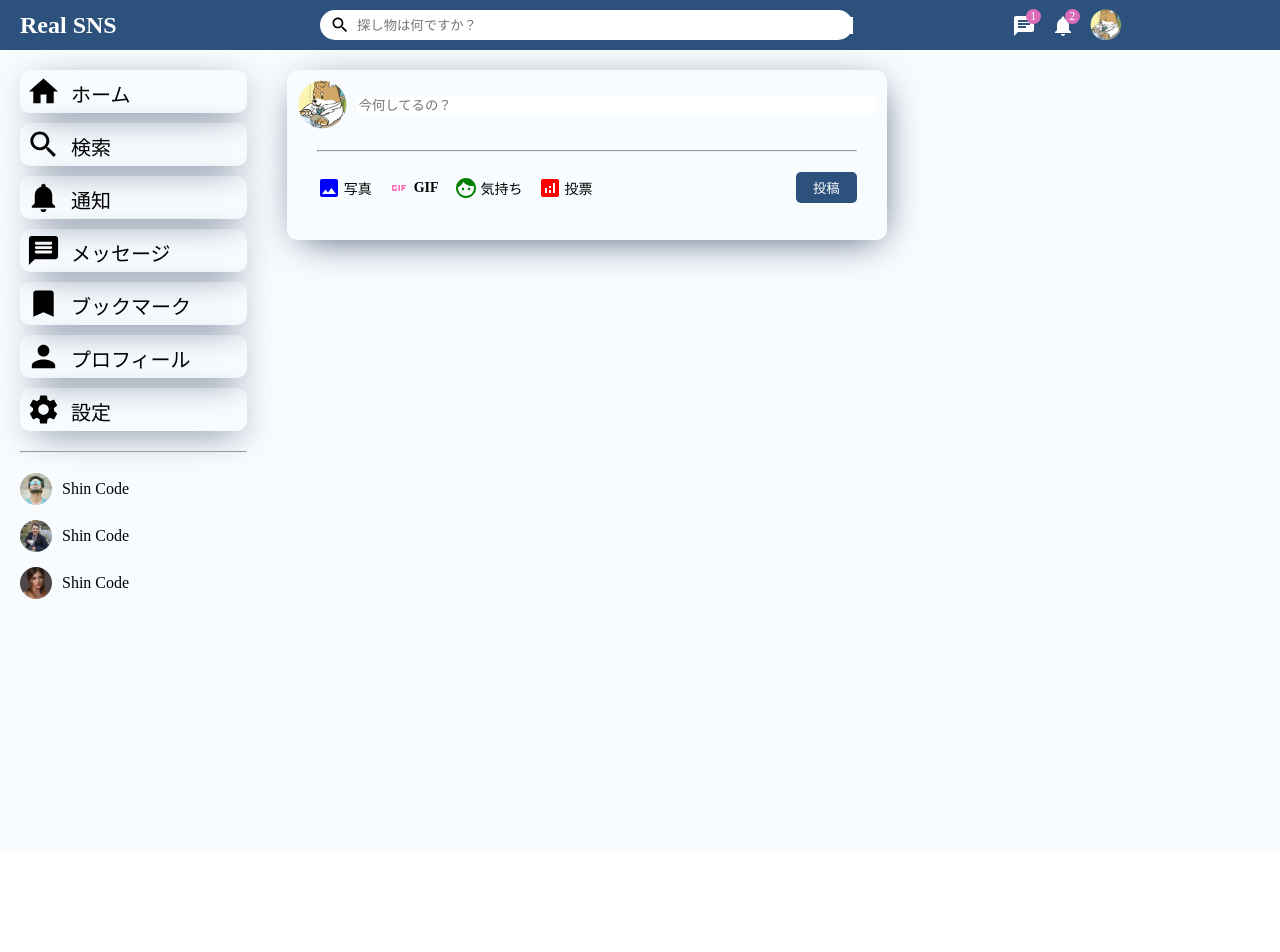
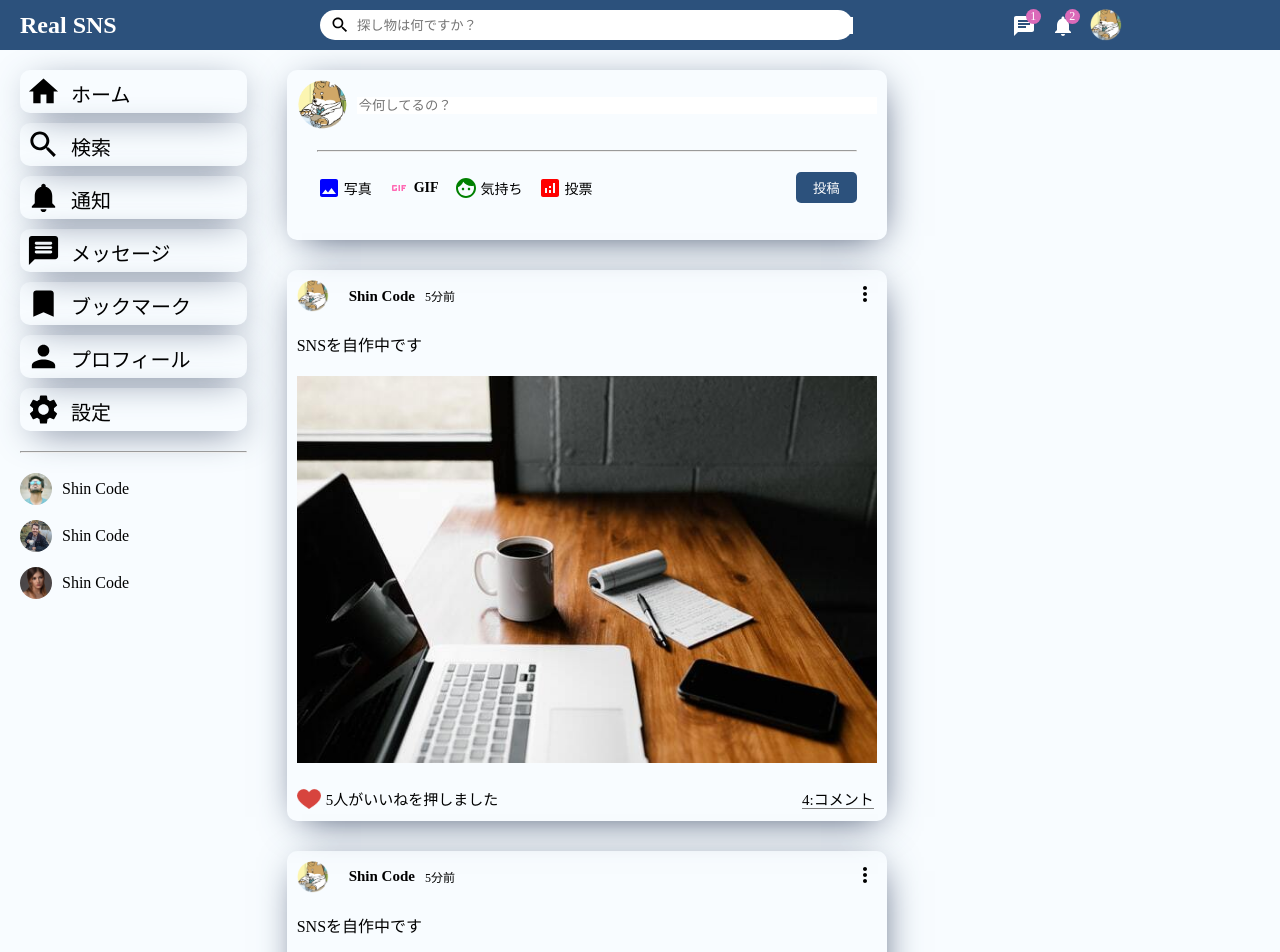
Before and after one commit to shoken3207/real-sns, a React (Create React App) app: page / in a window 1280 px wide. Shown: the top 952 px of the page. Before the commit the page ends 850 px from the top, so only its background shows below. Built offline with nearby package versions, Linux system fonts and the light colour scheme.

Commit message:
timeline完成

```diff
--- a/src/components/post/Post.css
+++ b/src/components/post/Post.css
@@ -0,0 +1,79 @@
+.post {
+  width: 100%;
+  margin: 30px 0;
+  box-shadow: 3px 8px 38px -12px #31405e;
+  border-radius: 10px;
+}
+
+.postWrapper {
+  padding: 10px;
+}
+
+.postProfileImg {
+  width: 32px;
+  height: 32px;
+  border-radius: 50%;
+  object-fit: cover;
+  margin-right: 10px;
+}
+
+.postTop {
+  display: flex;
+  align-items: center;
+  justify-content: space-between;
+}
+
+.postTopLeft {
+  display: flex;
+  align-items: center;
+}
+
+.postUsername {
+  font-size: 15px;
+  font-weight: 550;
+  margin: 0 10px;
+}
+
+.postDate {
+  font-size: 12px;
+}
+
+.postCenter {
+  margin: 20px 0;
+}
+
+.postImg {
+  margin-top: 20px;
+  width: 100%;
+  max-height: 500px;
+  object-fit: contain;
+}
+
+.postButtom {
+  display: flex;
+  align-items: center;
+  justify-content: space-between;
+}
+
+.postButtomLeft {
+  display: flex;
+  align-items: center;
+}
+
+.likeIcon {
+  margin-right: 5px;
+  width: 24px;
+  height: 24px;
+  cursor: pointer;
+}
+
+.postLikeCounter {
+  font-size: 15px;
+}
+
+.postCommentText {
+  border-bottom: 1px solid gray;
+  cursor: pointer;
+  font-size: 15px;
+  margin-right: 3px;
+}
--- a/src/components/post/Post.jsx
+++ b/src/components/post/Post.jsx
@@ -0,0 +1,41 @@
+import { MoreVert } from "@mui/icons-material";
+import React from "react";
+import "./Post.css";
+
+function Post() {
+  return (
+    <div className="post">
+      <div className="postWrapper">
+        <div className="postTop">
+          <div className="postTopLeft">
+            <img
+              src="./assets/person/1.jpeg"
+              alt=""
+              className="postProfileImg"
+            />
+            <span className="postUsername">Shin Code</span>
+            <span className="postDate">5分前</span>
+          </div>
+          <div className="postTopRight">
+            <MoreVert />
+          </div>
+        </div>
+        <div className="postCenter">
+          <span className="postText">SNSを自作中です</span>
+          <img src="./assets/post/1.jpeg" alt="" className="postImg" />
+        </div>
+        <div className="postButtom">
+          <div className="postButtomLeft">
+            <img src="./assets/heart.png" alt="" className="likeIcon" />
+            <span className="postLikeCounter">5人がいいねを押しました</span>
+          </div>
+          <div className="postButtomRight">
+            <span className="postCommentText">4:コメント</span>
+          </div>
+        </div>
+      </div>
+    </div>
+  );
+}
+
+export default Post;
--- a/src/components/rightbar/Rightbar.jsx
+++ b/src/components/rightbar/Rightbar.jsx
@@ -2,7 +2,13 @@
 import "./Rightbar.css";
 
 function Rightbar() {
-  return <div className="rightbar"></div>;
+  return (
+    <div className="rightbar">
+      <div className="rightbarWrapper">
+        <div className="eventContainer"></div>
+      </div>
+    </div>
+  );
 }
 
 export default Rightbar;
--- a/src/components/timeline/TimeLine.jsx
+++ b/src/components/timeline/TimeLine.jsx
@@ -1,4 +1,5 @@
 import React from "react";
+import Post from "../post/Post";
 import Share from "../share/Share";
 import "./TimeLine.css";
 
@@ -7,7 +8,12 @@
     <div className="timeline">
       <div className="timelineWrapper">
         <Share />
-        {/* <Post /> */}
+        <Post />
+        <Post />
+        <Post />
+        <Post />
+        <Post />
+        <Post />
       </div>
     </div>
   );
```
